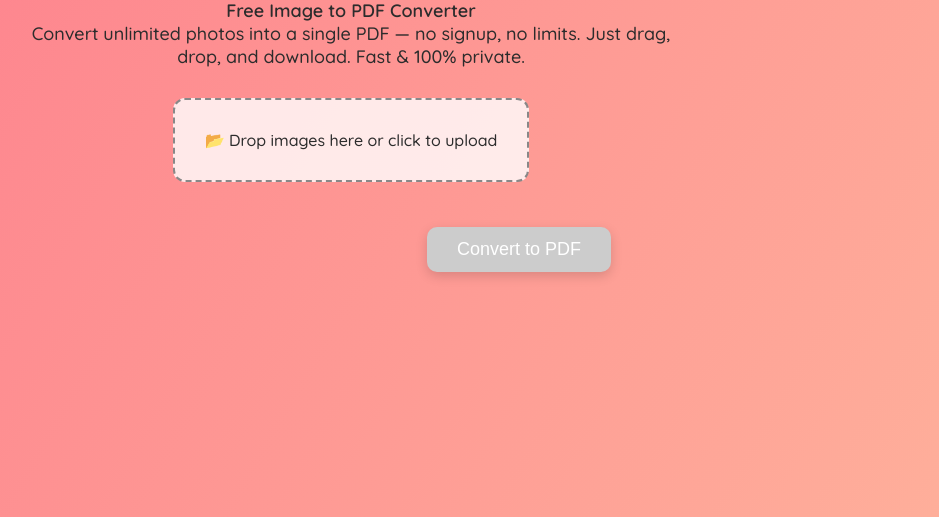
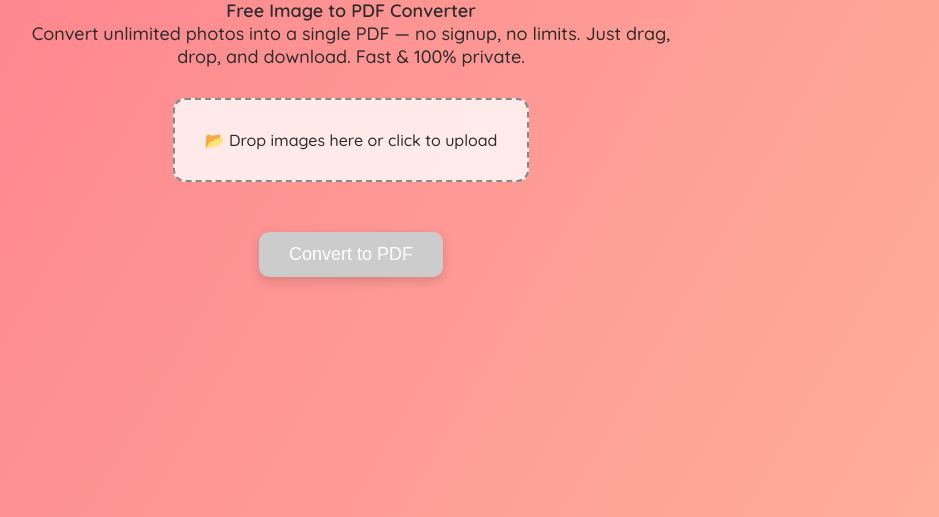
Before and after one commit to SKV-786/foto-to-pdf, a Flask app: page / in a window 1280 px wide. Shown: the part 192-709 px from the top of the page, without its empty margins (289-1228 px from the left). Run offline with Flask 3, Linux system fonts and the light colour scheme.

Commit message:
index.html

```diff
--- a/templates/index.html
+++ b/templates/index.html
@@ -7,7 +7,8 @@
   <meta name="description" content="Convert unlimited photos to a single PDF for free. Fast, secure, and no registration needed. Drag and drop images to instantly generate your PDF.">
   <meta name="keywords" content="image to pdf, unlimited photo to pdf, convert images to pdf, free photo to pdf tool, online pdf generator">
   <meta name="robots" content="index, follow">
-  <link href="https://fonts.googleapis.com/css2?family=Quicksand:wght@500;600&display=swap" rel="stylesheet">
+  <link rel="canonical" href="https://yourdomain.com/">
+  <link href="https://fonts.googleapis.com/css2?family=Inter:wght@400;600&family=Quicksand:wght@500;600&display=swap" rel="stylesheet">
   <style>
     html, body {
       margin: 0;
@@ -19,44 +20,53 @@
       align-items: center;
       min-height: 100vh;
     }
+
     body {
       background: linear-gradient(120deg, #ffd3a5, #fd6585, #ffd3a5);
       background-size: 400% 400%;
       animation: gradientBG 12s ease infinite;
       color: #2c2c2c;
     }
+
     @keyframes gradientBG {
       0%, 100% { background-position: 0% 50%; }
       50% { background-position: 100% 50%; }
     }
+
     body.dark {
       background: #1a1a2e;
       color: #e0e0e0;
     }
+
     h1 {
       font-size: 42px;
       font-weight: bold;
       margin-top: 40px;
       animation: floatText 2.5s ease-in-out infinite;
     }
+
     @keyframes floatText {
       0%, 100% { transform: translateY(0); }
       50% { transform: translateY(-4px); }
     }
+
     .toggle-container {
       margin: 15px 0;
     }
+
     .switch {
       position: relative;
       display: inline-block;
       width: 60px;
       height: 30px;
     }
+
     .switch input {
       opacity: 0;
       width: 0;
       height: 0;
     }
+
     .slider {
       position: absolute;
       cursor: pointer;
@@ -65,6 +75,7 @@
       transition: 0.4s;
       border-radius: 34px;
     }
+
     .slider:before {
       position: absolute;
       content: "🌞";
@@ -80,13 +91,16 @@
       transition: 0.4s;
       font-size: 14px;
     }
+
     input:checked + .slider {
       background-color: #4CAF50;
     }
+
     input:checked + .slider:before {
       transform: translateX(30px);
       content: "🌙";
     }
+
     .description {
       max-width: 640px;
       text-align: center;
@@ -94,6 +108,7 @@
       margin: 10px 20px 30px;
       color: inherit;
     }
+
     #dropArea {
       border: 2px dashed #888;
       border-radius: 12px;
@@ -104,22 +119,27 @@
       max-width: 520px;
       transition: all 0.3s;
     }
+
     .dark #dropArea {
       background: #2f2f3f;
       border-color: #aaa;
     }
+
     #dropArea.dragover {
       background: #fffbe8;
       border-color: #f39c12;
       transform: scale(1.02);
     }
+
     .dark #dropArea.dragover {
       background: #3a3a4a;
     }
+
     .file-list {
       margin: 25px auto;
       max-width: 520px;
     }
+
     .file-item {
       background: white;
       padding: 8px 14px;
@@ -129,20 +149,13 @@
       display: flex;
       justify-content: space-between;
       align-items: center;
-      animation: popIn 0.3s ease-out;
     }
-    @keyframes popIn {
-      0% { opacity: 0; transform: scale(0.8); }
-      100% { opacity: 1; transform: scale(1); }
-    }
-    @keyframes popOut {
-      0% { opacity: 1; transform: scale(1); }
-      100% { opacity: 0; transform: scale(0.8); }
-    }
+
     .dark .file-item {
       background: #444;
       color: #fff;
     }
+
     .file-item button {
       border: none;
       background: transparent;
@@ -150,30 +163,29 @@
       font-size: 18px;
       cursor: pointer;
     }
-    .form-actions {
-      width: 520px;
-      display: flex;
-      justify-content: flex-end;
-    }
-    #submitBtn {
+
+    button[type="submit"] {
       background: linear-gradient(to right, #f7971e, #fd5e53);
       color: white;
       font-size: 18px;
       padding: 12px 30px;
       border-radius: 10px;
       border: none;
-      margin-top: 20px;
+      margin-top: 25px;
       box-shadow: 0 4px 12px rgba(0, 0, 0, 0.15);
       transition: all 0.3s ease;
     }
-    #submitBtn:disabled {
+
+    button[type="submit"]:disabled {
       background: #ccc;
       cursor: not-allowed;
     }
-    #submitBtn:hover:enabled {
+
+    button[type="submit"]:hover:enabled {
       transform: scale(1.05);
       box-shadow: 0 8px 24px rgba(0, 0, 0, 0.2);
     }
+
     footer {
       margin-top: auto;
       padding: 20px;
@@ -184,29 +196,33 @@
 </head>
 <body>
   <h1>Foto-To-pdf</h1>
+
   <div class="toggle-container">
     <label class="switch">
       <input type="checkbox" id="darkToggle">
       <span class="slider"></span>
     </label>
   </div>
+
   <div class="description">
     <strong>Free Image to PDF Converter</strong><br>
     Convert unlimited photos into a single PDF — no signup, no limits. Just drag, drop, and download. Fast & 100% private.
   </div>
+
   <div id="dropArea">
     <span>📂 Drop images here or click to upload</span>
     <input type="file" id="fileInput" accept="image/*" style="display:none;" multiple>
   </div>
+
   <form id="uploadForm" action="/convert" method="POST" enctype="multipart/form-data">
     <div class="file-list" id="fileList"></div>
-    <div class="form-actions">
-      <button type="submit" id="submitBtn" disabled>Convert to PDF</button>
-    </div>
+    <button type="submit" id="submitBtn" disabled>Convert to PDF</button>
   </form>
+
   <footer>
     &copy; 2025 Foto-To-pdf | Convert photos to PDF free, forever.
   </footer>
+
   <script>
     const dropArea = document.getElementById('dropArea');
     const fileInput = document.getElementById('fileInput');
@@ -215,64 +231,70 @@
     const submitBtn = document.getElementById('submitBtn');
     const toggle = document.getElementById('darkToggle');
     let filesToUpload = [];
+
     dropArea.addEventListener('click', () => fileInput.click());
+
     function updateButtonState() {
-      const hasValid = filesToUpload.some(file => file !== null);
-      submitBtn.disabled = !hasValid;
+      submitBtn.disabled = filesToUpload.filter(f => f !== null).length === 0;
     }
+
     function handleFiles(files) {
       [...files].forEach(file => {
         const index = filesToUpload.length;
         filesToUpload.push(file);
+
         const div = document.createElement('div');
         div.className = 'file-item';
         div.setAttribute('data-index', index);
+
         const nameSpan = document.createElement('span');
         nameSpan.textContent = file.name;
+
         const removeBtn = document.createElement('button');
         removeBtn.textContent = '❌';
         removeBtn.onclick = () => {
           filesToUpload[index] = null;
-          div.style.animation = 'popOut 0.3s ease-in forwards';
-          setTimeout(() => {
-            div.remove();
-            updateButtonState();
-          }, 250);
+          div.remove();
+          updateButtonState();
         };
+
         div.appendChild(nameSpan);
         div.appendChild(removeBtn);
         fileList.appendChild(div);
       });
       updateButtonState();
     }
+
     fileInput.addEventListener('change', () => handleFiles(fileInput.files));
+
     ['dragenter', 'dragover'].forEach(evt => {
       document.body.addEventListener(evt, e => {
         e.preventDefault();
         dropArea.classList.add('dragover');
       });
     });
+
     ['dragleave', 'drop'].forEach(evt => {
       document.body.addEventListener(evt, e => {
         e.preventDefault();
         dropArea.classList.remove('dragover');
       });
     });
+
     document.body.addEventListener('drop', e => {
       if (e.dataTransfer.files.length > 0) {
         handleFiles(e.dataTransfer.files);
       }
     });
+
     uploadForm.addEventListener('submit', e => {
       e.preventDefault();
-      const validFiles = filesToUpload.filter(file => file);
-      if (validFiles.length === 0) return;
+
       const formData = new FormData();
-      validFiles.forEach(file => {
-        formData.append('images', file);
+      filesToUpload.forEach(file => {
+        if (file) formData.append('images', file);
       });
-      submitBtn.innerHTML = 'Converting...';
-      submitBtn.disabled = true;
+
       fetch('/convert', {
         method: 'POST',
         body: formData
@@ -285,18 +307,14 @@
         a.download = 'output.pdf';
         a.click();
         URL.revokeObjectURL(url);
-        submitBtn.innerHTML = 'Convert to PDF';
-        updateButtonState();
-      })
-      .catch(() => {
-        alert('Something went wrong!');
-        submitBtn.innerHTML = 'Convert to PDF';
-        updateButtonState();
       });
     });
+
     toggle.addEventListener('change', () => {
       document.body.classList.toggle('dark', toggle.checked);
     });
+
+    // Auto-detect system preference
     if (window.matchMedia('(prefers-color-scheme: dark)').matches) {
       toggle.checked = true;
       document.body.classList.add('dark');
```
